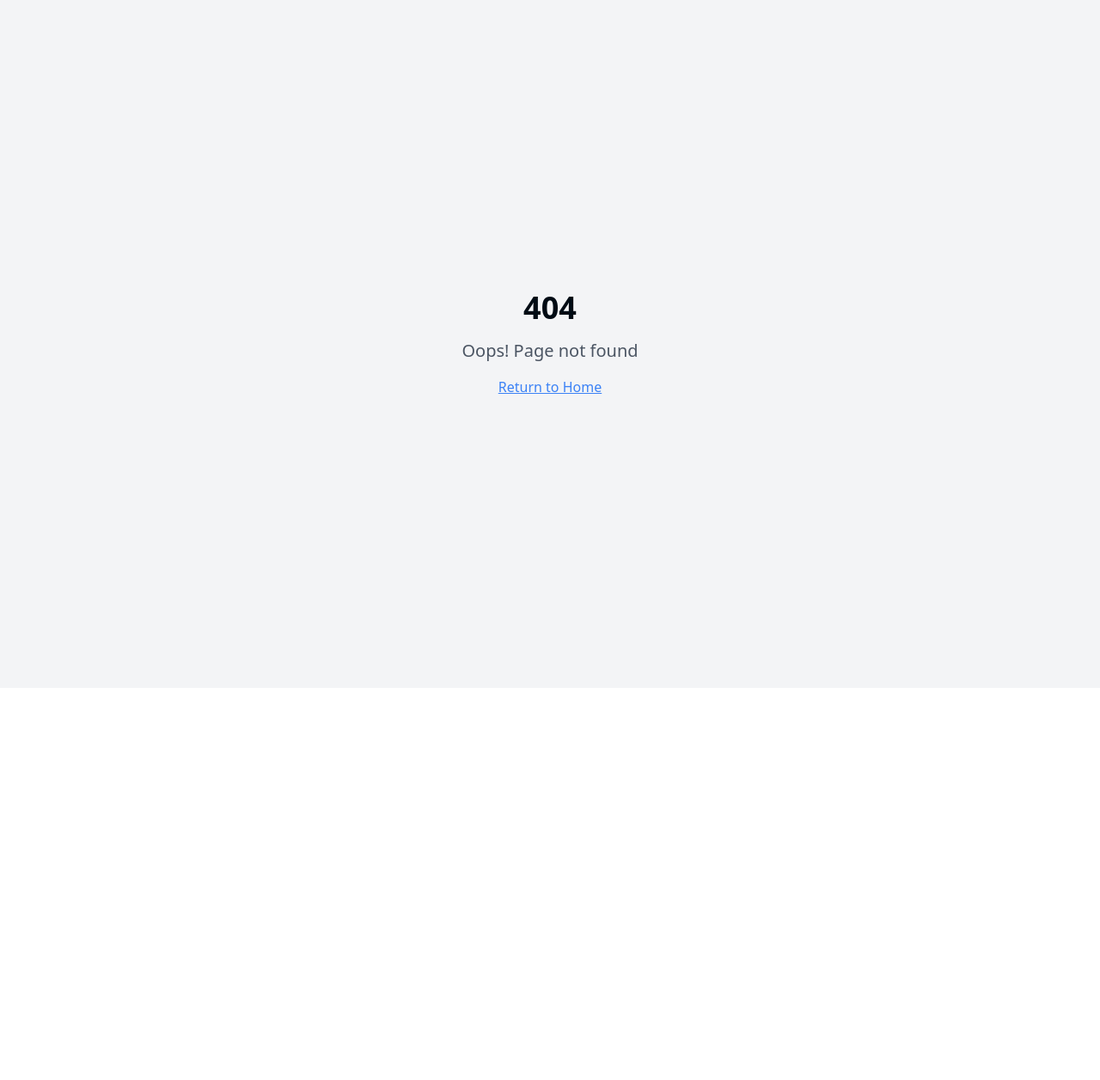
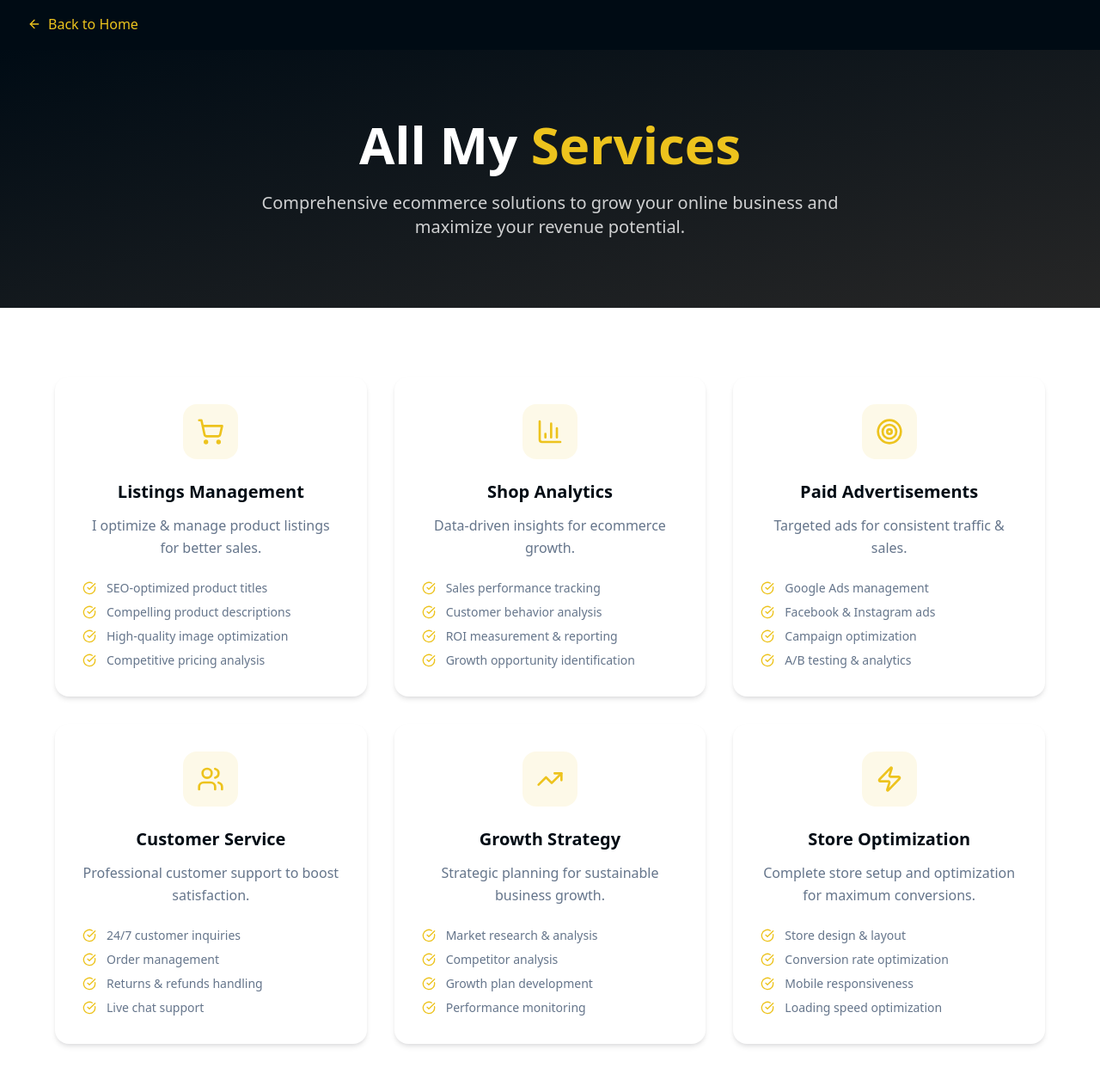
Before and after one commit to neumannkaizen-cell/vistrium-showcase, a React (Vite) app: page /services in a window 1280 px wide. Before the commit this address had no page. Shown: the top 1256 px of the page at 86% size. Before the commit the page ends 800 px from the top, so only its background shows below. Built offline with nearby package versions, Linux system fonts and the light colour scheme; the HTML template or start-up script is replaced by a standard one.

Commit message:
Add Services Page

```diff
--- a/src/App.tsx
+++ b/src/App.tsx
@@ -4,6 +4,7 @@ import { TooltipProvider } from "@/components/ui/tooltip";
 import { QueryClient, QueryClientProvider } from "@tanstack/react-query";
 import { BrowserRouter, Routes, Route } from "react-router-dom";
 import Index from "./pages/Index";
+import AllServices from "./pages/AllServices";
 import NotFound from "./pages/NotFound";
 
 const queryClient = new QueryClient();
@@ -16,6 +17,7 @@ const App = () => (
       <BrowserRouter>
         <Routes>
           <Route path="/" element={<Index />} />
+          <Route path="/services" element={<AllServices />} />
           {/* ADD ALL CUSTOM ROUTES ABOVE THE CATCH-ALL "*" ROUTE */}
           <Route path="*" element={<NotFound />} />
         </Routes>
--- a/src/components/Services.tsx
+++ b/src/components/Services.tsx
@@ -1,5 +1,6 @@
 import { ShoppingCart, BarChart3, Target, ArrowRight } from "lucide-react";
 import { Button } from "@/components/ui/button";
+import { Link } from "react-router-dom";
 
 const Services = () => {
   const services = [
@@ -26,10 +27,12 @@ const Services = () => {
         {/* Section Header */}
         <div className="text-center mb-16">
           <div className="flex justify-center mb-6">
-            <Button variant="outline" className="text-accent border-accent hover:bg-accent hover:text-primary">
-              View All My Services
-              <ArrowRight className="ml-2 h-4 w-4" />
-            </Button>
+            <Link to="/services">
+              <Button variant="outline" className="text-accent border-accent hover:bg-accent hover:text-primary">
+                View All My Services
+                <ArrowRight className="ml-2 h-4 w-4" />
+              </Button>
+            </Link>
           </div>
           <h2 className="text-3xl md:text-4xl font-bold text-foreground mb-4">
             Services <span className="text-accent">I Provide</span>
--- /dev/null
+++ b/src/pages/AllServices.tsx
@@ -0,0 +1,155 @@
+import { ShoppingCart, BarChart3, Target, Users, TrendingUp, Zap, CheckCircle, ArrowLeft } from "lucide-react";
+import { Button } from "@/components/ui/button";
+import { Link } from "react-router-dom";
+
+const AllServices = () => {
+  const services = [
+    {
+      icon: ShoppingCart,
+      title: "Listings Management",
+      description: "I optimize & manage product listings for better sales.",
+      features: [
+        "SEO-optimized product titles",
+        "Compelling product descriptions",
+        "High-quality image optimization",
+        "Competitive pricing analysis"
+      ]
+    },
+    {
+      icon: BarChart3,
+      title: "Shop Analytics",
+      description: "Data-driven insights for ecommerce growth.",
+      features: [
+        "Sales performance tracking",
+        "Customer behavior analysis",
+        "ROI measurement & reporting",
+        "Growth opportunity identification"
+      ]
+    },
+    {
+      icon: Target,
+      title: "Paid Advertisements",
+      description: "Targeted ads for consistent traffic & sales.",
+      features: [
+        "Google Ads management",
+        "Facebook & Instagram ads",
+        "Campaign optimization",
+        "A/B testing & analytics"
+      ]
+    },
+    {
+      icon: Users,
+      title: "Customer Service",
+      description: "Professional customer support to boost satisfaction.",
+      features: [
+        "24/7 customer inquiries",
+        "Order management",
+        "Returns & refunds handling",
+        "Live chat support"
+      ]
+    },
+    {
+      icon: TrendingUp,
+      title: "Growth Strategy",
+      description: "Strategic planning for sustainable business growth.",
+      features: [
+        "Market research & analysis",
+        "Competitor analysis",
+        "Growth plan development",
+        "Performance monitoring"
+      ]
+    },
+    {
+      icon: Zap,
+      title: "Store Optimization",
+      description: "Complete store setup and optimization for maximum conversions.",
+      features: [
+        "Store design & layout",
+        "Conversion rate optimization",
+        "Mobile responsiveness",
+        "Loading speed optimization"
+      ]
+    }
+  ];
+
+  return (
+    <div className="min-h-screen">
+      {/* Header */}
+      <header className="bg-primary text-primary-foreground py-4">
+        <div className="container mx-auto px-4 sm:px-6 lg:px-8">
+          <Link to="/" className="inline-flex items-center text-accent hover:text-accent-hover transition-colors">
+            <ArrowLeft className="mr-2 h-4 w-4" />
+            Back to Home
+          </Link>
+        </div>
+      </header>
+
+      {/* Hero Section */}
+      <section className="section-padding bg-gradient-to-br from-primary to-secondary text-primary-foreground">
+        <div className="container mx-auto text-center">
+          <h1 className="text-4xl md:text-6xl font-bold mb-6">
+            All My <span className="text-accent">Services</span>
+          </h1>
+          <p className="text-xl text-primary-foreground/80 max-w-2xl mx-auto">
+            Comprehensive ecommerce solutions to grow your online business and maximize your revenue potential.
+          </p>
+        </div>
+      </section>
+
+      {/* Services Grid */}
+      <section className="section-padding">
+        <div className="container mx-auto">
+          <div className="grid md:grid-cols-2 lg:grid-cols-3 gap-8">
+            {services.map((service, index) => (
+              <div key={index} className="card-service group">
+                {/* Icon */}
+                <div className="mb-6 flex justify-center">
+                  <div className="w-16 h-16 bg-accent/10 rounded-2xl flex items-center justify-center group-hover:bg-accent group-hover:text-primary transition-all duration-300">
+                    <service.icon className="w-8 h-8 text-accent group-hover:text-primary" />
+                  </div>
+                </div>
+
+                {/* Content */}
+                <h3 className="text-xl font-semibold text-foreground mb-3 text-center">
+                  {service.title}
+                </h3>
+                <p className="text-muted-foreground leading-relaxed mb-6 text-center">
+                  {service.description}
+                </p>
+
+                {/* Features List */}
+                <ul className="space-y-2">
+                  {service.features.map((feature, featureIndex) => (
+                    <li key={featureIndex} className="flex items-start">
+                      <CheckCircle className="w-4 h-4 text-accent mr-3 mt-0.5 flex-shrink-0" />
+                      <span className="text-sm text-muted-foreground">{feature}</span>
+                    </li>
+                  ))}
+                </ul>
+              </div>
+            ))}
+          </div>
+        </div>
+      </section>
+
+      {/* CTA Section */}
+      <section className="section-padding bg-muted/30">
+        <div className="container mx-auto text-center">
+          <h2 className="text-3xl md:text-4xl font-bold text-foreground mb-4">
+            Ready to Get Started?
+          </h2>
+          <p className="text-muted-foreground mb-8 max-w-2xl mx-auto">
+            Let's discuss your project and how I can help you achieve your ecommerce goals.
+          </p>
+          <Link to="/#contact">
+            <Button className="btn-hero">
+              Get In Touch
+            </Button>
+          </Link>
+        </div>
+      </section>
+    </div>
+  );
+};
+
+export default AllServices;
```
